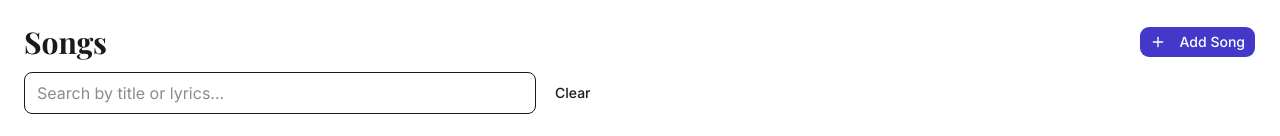
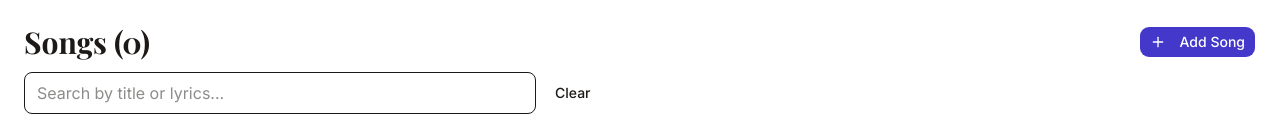
Before and after one commit to sat33shgit/HymnBook, a Next.js app: page /admin/songs in a window 1280 px wide. Shown: the top 136 px of the page. Built offline with nearby package versions, Linux system fonts and the light colour scheme; no server answers; the database is empty; a web font is replaced by a local one.

Commit message:
Show total songs in admin header

```diff
--- a/app/admin/songs/AdminSongsClient.tsx
+++ b/app/admin/songs/AdminSongsClient.tsx
@@ -27,9 +27,18 @@ const LANG_NAMES: Record<string, string> = {
 
 interface AdminSongsClientProps {
   songs: SongListItem[];
+  totalSongs: number;
 }
 
-export function AdminSongsClient({ songs: initialSongs }: AdminSongsClientProps) {
+function getSongApiPath(songId: number) {
+  if (!Number.isInteger(songId) || songId <= 0) {
+    throw new Error("Invalid song ID");
+  }
+
+  return `/api/songs/${songId}`;
+}
+
+export function AdminSongsClient({ songs: initialSongs, totalSongs }: AdminSongsClientProps) {
   const [songs, setSongs] = useState(initialSongs);
   const [searchQuery, setSearchQuery] = useState("");
   const [searchLoading, setSearchLoading] = useState(false);
@@ -113,7 +122,7 @@ export function AdminSongsClient({ songs: initialSongs }: AdminSongsClientProps)
 
   const handleTogglePublish = async (id: number, isPublished: boolean) => {
     try {
-      const res = await fetch(`/api/songs/${id}`, {
+      const res = await fetch(getSongApiPath(id), {
         method: "PUT",
         headers: { "Content-Type": "application/json" },
         body: JSON.stringify({ isPublished }),
@@ -133,7 +142,7 @@ export function AdminSongsClient({ songs: initialSongs }: AdminSongsClientProps)
     if (!deleteId) return;
     setDeleting(true);
     try {
-      const res = await fetch(`/api/songs/${deleteId}`, { method: "DELETE" });
+      const res = await fetch(getSongApiPath(deleteId), { method: "DELETE" });
       if (res.ok) {
         setSongs((prev) => prev.filter((s) => s.id !== deleteId));
         toast.success("Song deleted");
@@ -152,7 +161,7 @@ export function AdminSongsClient({ songs: initialSongs }: AdminSongsClientProps)
     <div>
       <div className="mb-6">
         <div className="flex items-center justify-between mb-3">
-          <h1 className="font-heading text-3xl font-bold">Songs</h1>
+          <h1 className="font-heading text-3xl font-bold">Songs ({totalSongs})</h1>
           <Link href="/admin/songs/new" className={buttonVariants()}>
             <Plus className="mr-2 h-4 w-4" />
             Add Song
--- a/app/admin/songs/page.tsx
+++ b/app/admin/songs/page.tsx
@@ -6,5 +6,5 @@ export const dynamic = "force-dynamic";
 export default async function AdminSongsPage() {
   const result = await getSongs({ publishedOnly: false, limit: 100 });
 
-  return <AdminSongsClient songs={result.data} />;
+  return <AdminSongsClient songs={result.data} totalSongs={result.total} />;
 }
```
